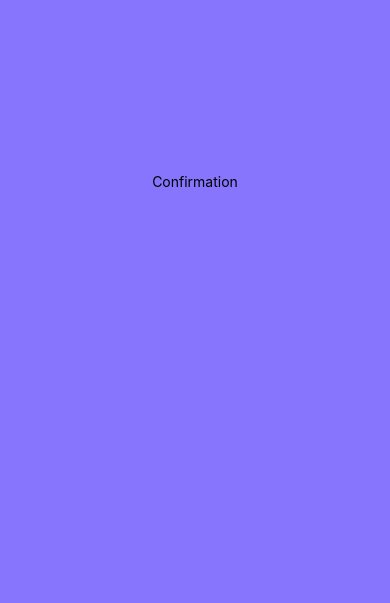
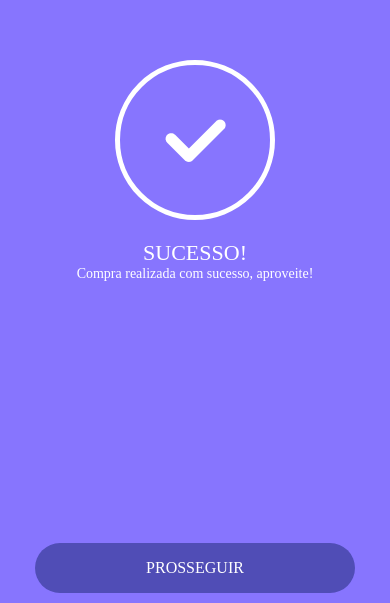
Before and after one commit to pedrocortez877/testeReactNative, a React Native app: screen /Confirmation in a window 390 px wide. Shown: the part 241-844 px from the top of the page. Built offline with nearby package versions, Linux system fonts and the light colour scheme; no server answers.

Commit message:
fix: corrigindo estilizacoes do botao

```diff
--- a/src/components/Button.tsx
+++ b/src/components/Button.tsx
@@ -5,11 +5,11 @@ import {ButtonProps} from '../types/ButtonProps';
 
 import colors from '../styles/colors';
 
-export function Button({title, destination, navigation}: ButtonProps) {
+export function Button({title, destination, navigation, light}: ButtonProps) {
   return (
     <View style={styles.container}>
       <TouchableOpacity
-        style={styles.button}
+        style={light ? styles.buttonLight : styles.button}
         onPress={() => navigation.navigate(destination)}>
         <Text style={styles.buttonText}>{title}</Text>
       </TouchableOpacity>
@@ -30,6 +30,19 @@ const styles = StyleSheet.create({
 
     marginTop: 20,
 
+    backgroundColor: colors.purpleDark,
+
+    borderRadius: 37,
+
+    justifyContent: 'center',
+    alignItems: 'center',
+  },
+  buttonLight: {
+    width: 320,
+    height: 50,
+
+    marginTop: 20,
+
     backgroundColor: colors.purple,
 
     borderRadius: 37,
--- a/src/screens/Cart.tsx
+++ b/src/screens/Cart.tsx
@@ -117,6 +117,7 @@ export function Cart() {
               title="FINALIZAR COMPRA"
               destination="Confirmation"
               navigation={navigation}
+              light={true}
             />
           </View>
         </>
@@ -130,6 +131,7 @@ export function Cart() {
             title="ADICIONAR ITEMS"
             destination="Home"
             navigation={navigation}
+            light={true}
           />
         </View>
       )}
--- a/src/screens/Confirmation.tsx
+++ b/src/screens/Confirmation.tsx
@@ -1,11 +1,43 @@
 import React from 'react';
+import {StackNavigationProp} from '@react-navigation/stack';
+import {useNavigation} from '@react-navigation/native';
 
-import {StyleSheet, View, Text} from 'react-native';
+import {RootStackParamsList} from '../types/RootStackParamsList';
+
+import {StyleSheet, View, Text, StatusBar, Image} from 'react-native';
+
+import colors from '../styles/colors';
+
+import Success from '../assets/success.png';
+import {Button} from '../components/Button';
+
+type ConfirmationScreenProp = StackNavigationProp<
+  RootStackParamsList,
+  'Confirmation'
+>;
 
 export function Confirmation() {
+  const navigation = useNavigation<ConfirmationScreenProp>();
   return (
     <View style={styles.container}>
-      <Text>Confirmation</Text>
+      <StatusBar barStyle="light-content" backgroundColor={colors.purple} />
+      <View style={styles.successImageArea}>
+        <Image source={Success} />
+      </View>
+      <View style={styles.descriptionArea}>
+        <Text style={styles.titleDescriptionArea}>SUCESSO!</Text>
+        <Text style={styles.contentDescriptionArea}>
+          Compra realizada com sucesso, aproveite!
+        </Text>
+      </View>
+      <View style={styles.footer}>
+        <Button
+          title="PROSSEGUIR"
+          destination="Home"
+          navigation={navigation}
+          light={false}
+        />
+      </View>
     </View>
   );
 }
@@ -17,4 +49,39 @@ const styles = StyleSheet.create({
     alignItems: 'center',
     backgroundColor: '#8775FE',
   },
+  successImageArea: {
+    width: 160,
+    height: 160,
+
+    justifyContent: 'center',
+    alignItems: 'center',
+
+    borderWidth: 5,
+    borderRadius: 138,
+    borderColor: colors.white,
+  },
+  descriptionArea: {
+    width: '100%',
+    justifyContent: 'center',
+    alignItems: 'center',
+
+    marginVertical: 20,
+  },
+  titleDescriptionArea: {
+    color: colors.white,
+
+    fontSize: 22,
+    fontFamily: 'WorkSans-Bold',
+  },
+  contentDescriptionArea: {
+    color: colors.white,
+
+    fontSize: 14,
+    fontWeight: '500',
+    fontFamily: 'WorkSans-Regular',
+  },
+  footer: {
+    position: 'absolute',
+    bottom: 10,
+  },
 });
--- a/src/screens/Home.tsx
+++ b/src/screens/Home.tsx
@@ -169,11 +169,14 @@ export function Home() {
         </View>
       </View>
       {productsCart.length ? (
-        <Button
-          title="IR PARA CARRINHO"
-          destination="Cart"
-          navigation={navigation}
-        />
+        <View style={styles.buttonGoToCartArea}>
+          <Button
+            title="IR PARA CARRINHO"
+            destination="Cart"
+            navigation={navigation}
+            light={true}
+          />
+        </View>
       ) : (
         <></>
       )}
@@ -303,4 +306,23 @@ const styles = StyleSheet.create({
   contentListView: {
     paddingBottom: 60,
   },
+  buttonGoToCartArea: {
+    width: '100%',
+    height: 70,
+
+    position: 'absolute',
+    bottom: 0,
+
+    zIndex: 99,
+
+    backgroundColor: colors.background,
+
+    borderTopLeftRadius: 14,
+    borderTopRightRadius: 14,
+
+    justifyContent: 'center',
+    alignItems: 'center',
+
+    paddingBottom: 20,
+  },
 });
--- a/src/styles/colors.ts
+++ b/src/styles/colors.ts
@@ -1,5 +1,7 @@
 export default {
   purple: '#8775FE',
+
+  purpleDark: '#504DB6',
 
   blueGray: '#5A9ACF',
 
--- a/src/types/ButtonProps.ts
+++ b/src/types/ButtonProps.ts
@@ -4,6 +4,7 @@ import {StackNavigationProp} from '@react-navigation/stack';
 export interface ButtonProps {
   title: String;
   destination: keyof RootStackParamsList;
+  light: Boolean;
   navigation: StackNavigationProp<
     RootStackParamsList,
     keyof RootStackParamsList
```
Also changed, not shown: src/assets/success.png (added).
